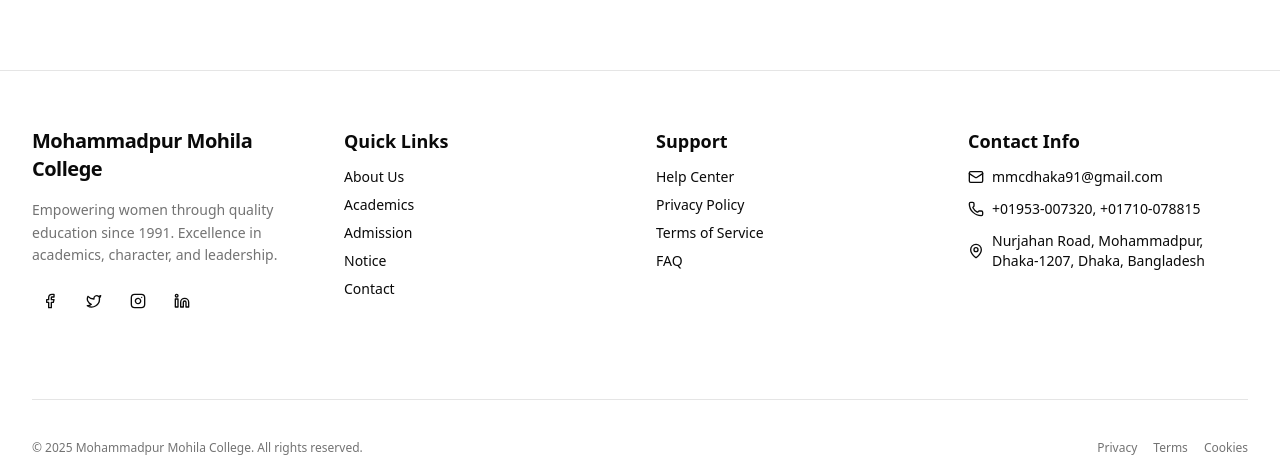
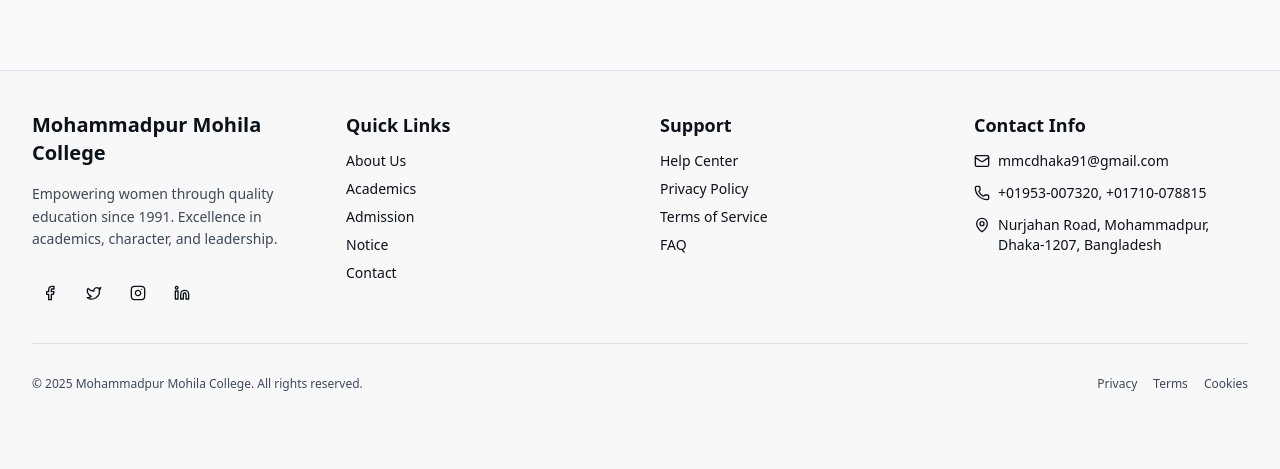
Before and after one commit to ImranParthib/edukia-client, a Next.js app: page / in a window 1280 px wide. Shown: the part 4443-4912 px from the top of the page. After the commit the page ends 4875 px from the top, so only its background shows below. Built offline with nearby package versions, Linux system fonts and the light colour scheme.

Commit message:
✨ feat: update styles across multiple components for improved visual consistency and accessibility

```diff
--- a/app/admission/fees/page.js
+++ b/app/admission/fees/page.js
@@ -12,7 +12,7 @@ const FeesPage = () => {
       hostelInfo: {
         hostelAdmissionFee: "৳৪,০০০/-",
         seatRent: "৳২,০০০/-",
-        foodAllowance: "৳২,৫০০/- মাসিক ফি (১২×২৫০০=৩০,০০০/-)",
+        foodAllowance: "৳৩,০০০/- মাসিক ফি (১২ × ৩,০০০ = ৳৩৬,০০০/-)",
         note: "(একাদশীন / ৩ কিস্তিতে পরিশোধযোগ্য)",
       },
       monthlyTuition: "৳৭০০/- প্রতি মাসে",
--- a/app/globals.css
+++ b/app/globals.css
@@ -45,72 +45,93 @@
 
 :root {
   --radius: 0.625rem;
-  --background: oklch(1 0 0);
-  --foreground: oklch(0.145 0 0);
-  --card: oklch(1 0 0);
-  --card-foreground: oklch(0.145 0 0);
-  --popover: oklch(1 0 0);
-  --popover-foreground: oklch(0.145 0 0);
-  --primary: oklch(0.205 0 0);
-  --primary-foreground: oklch(0.985 0 0);
-  --secondary: oklch(0.97 0 0);
-  --secondary-foreground: oklch(0.205 0 0);
-  --muted: oklch(0.97 0 0);
-  --muted-foreground: oklch(0.556 0 0);
-  --accent: oklch(0.97 0 0);
-  --accent-foreground: oklch(0.205 0 0);
-  --destructive: oklch(0.577 0.245 27.325);
-  --border: oklch(0.922 0 0);
-  --input: oklch(0.922 0 0);
-  --ring: oklch(0.708 0 0);
-  --chart-1: oklch(0.646 0.222 41.116);
-  --chart-2: oklch(0.6 0.118 184.704);
-  --chart-3: oklch(0.398 0.07 227.392);
-  --chart-4: oklch(0.828 0.189 84.429);
-  --chart-5: oklch(0.769 0.188 70.08);
+
+  --background: oklch(0.98 0 0); /* light background */
+  --foreground: oklch(0.18 0.02 255); /* near-black text */
+
+  --card: oklch(0.98 0 0);
+  --card-foreground: oklch(0.18 0.02 255);
+
+  --popover: oklch(0.98 0 0);
+  --popover-foreground: oklch(0.18 0.02 255);
+
+  --primary: oklch(0.45 0.13 264); /* Edukia Indigo */
+  --primary-foreground: oklch(0.99 0 0); /* white text */
+
+  --secondary: oklch(0.95 0.05 350); /* subtle blush */
+  --secondary-foreground: oklch(0.25 0.05 250); /* muted text */
+
+  --accent: oklch(0.72 0.18 210); /* Sky Blue */
+  --accent-foreground: oklch(0.99 0 0);
+
+  --muted: oklch(0.94 0.01 240);
+  --muted-foreground: oklch(0.4 0.03 250);
+
+  --destructive: oklch(0.62 0.22 27); /* red */
+  --border: oklch(0.9 0 0);
+  --input: oklch(0.93 0 0);
+  --ring: oklch(0.7 0.05 240);
+
+  --chart-1: oklch(0.55 0.18 300);
+  --chart-2: oklch(0.6 0.15 180);
+  --chart-3: oklch(0.6 0.12 90);
+  --chart-4: oklch(0.8 0.15 70);
+  --chart-5: oklch(0.7 0.18 40);
+
   --sidebar: oklch(0.985 0 0);
-  --sidebar-foreground: oklch(0.145 0 0);
-  --sidebar-primary: oklch(0.205 0 0);
-  --sidebar-primary-foreground: oklch(0.985 0 0);
-  --sidebar-accent: oklch(0.97 0 0);
-  --sidebar-accent-foreground: oklch(0.205 0 0);
-  --sidebar-border: oklch(0.922 0 0);
-  --sidebar-ring: oklch(0.708 0 0);
+  --sidebar-foreground: oklch(0.2 0.02 255);
+  --sidebar-primary: var(--primary);
+  --sidebar-primary-foreground: var(--primary-foreground);
+  --sidebar-accent: var(--accent);
+  --sidebar-accent-foreground: var(--accent-foreground);
+  --sidebar-border: oklch(0.9 0 0);
+  --sidebar-ring: oklch(0.7 0.05 240);
 }
 
+
 .dark {
-  --background: oklch(0.145 0 0);
-  --foreground: oklch(0.985 0 0);
-  --card: oklch(0.205 0 0);
-  --card-foreground: oklch(0.985 0 0);
-  --popover: oklch(0.205 0 0);
-  --popover-foreground: oklch(0.985 0 0);
-  --primary: oklch(0.922 0 0);
-  --primary-foreground: oklch(0.205 0 0);
-  --secondary: oklch(0.269 0 0);
-  --secondary-foreground: oklch(0.985 0 0);
-  --muted: oklch(0.269 0 0);
-  --muted-foreground: oklch(0.708 0 0);
-  --accent: oklch(0.269 0 0);
-  --accent-foreground: oklch(0.985 0 0);
-  --destructive: oklch(0.704 0.191 22.216);
+  --background: oklch(0.15 0.01 270); /* near-dark navy */
+  --foreground: oklch(0.98 0 0); /* white text */
+
+  --card: oklch(0.22 0.02 265);
+  --card-foreground: oklch(0.98 0 0);
+
+  --popover: oklch(0.25 0.02 265);
+  --popover-foreground: oklch(0.98 0 0);
+
+  --primary: oklch(0.75 0.16 264);
+  --primary-foreground: oklch(0.15 0.01 270);
+
+  --secondary: oklch(0.35 0.05 350);
+  --secondary-foreground: oklch(0.98 0 0);
+
+  --accent: oklch(0.72 0.18 210); /* Sky Blue */
+  --accent-foreground: oklch(0.12 0 0); /* deep navy */
+
+  --muted: oklch(0.27 0.01 260);
+  --muted-foreground: oklch(0.7 0.05 260);
+
+  --destructive: oklch(0.65 0.18 27);
   --border: oklch(1 0 0 / 10%);
   --input: oklch(1 0 0 / 15%);
-  --ring: oklch(0.556 0 0);
-  --chart-1: oklch(0.488 0.243 264.376);
-  --chart-2: oklch(0.696 0.17 162.48);
-  --chart-3: oklch(0.769 0.188 70.08);
-  --chart-4: oklch(0.627 0.265 303.9);
-  --chart-5: oklch(0.645 0.246 16.439);
-  --sidebar: oklch(0.205 0 0);
-  --sidebar-foreground: oklch(0.985 0 0);
-  --sidebar-primary: oklch(0.488 0.243 264.376);
-  --sidebar-primary-foreground: oklch(0.985 0 0);
-  --sidebar-accent: oklch(0.269 0 0);
-  --sidebar-accent-foreground: oklch(0.985 0 0);
+  --ring: oklch(0.7 0.05 260);
+
+  --chart-1: oklch(0.52 0.18 300);
+  --chart-2: oklch(0.58 0.15 180);
+  --chart-3: oklch(0.6 0.12 90);
+  --chart-4: oklch(0.76 0.15 70);
+  --chart-5: oklch(0.68 0.18 40);
+
+  --sidebar: oklch(0.2 0.01 270);
+  --sidebar-foreground: oklch(0.98 0 0);
+  --sidebar-primary: var(--primary);
+  --sidebar-primary-foreground: var(--primary-foreground);
+  --sidebar-accent: var(--accent);
+  --sidebar-accent-foreground: var(--accent-foreground);
   --sidebar-border: oklch(1 0 0 / 10%);
-  --sidebar-ring: oklch(0.556 0 0);
+  --sidebar-ring: oklch(0.7 0.05 240);
 }
+
 
 @layer base {
   * {
--- a/components/AcademicFeaturesSection.jsx
+++ b/components/AcademicFeaturesSection.jsx
@@ -43,7 +43,7 @@ export function AcademicFeaturesSection() {
   ];
 
   return (
-    <section className="w-full py-8 sm:py-12 md:py-16 lg:py-24 xl:py-32">
+    <section className="w-full py-8 sm:py-12 md:py-16 lg:py-24 xl:py-32 bg-gray-50 dark:bg-gray-900">
       <div className="container mx-auto max-w-7xl px-3 sm:px-4 md:px-6 lg:px-8">
         <div className="flex flex-col items-center justify-center space-y-4 text-center">
           <div className="space-y-2">
--- a/components/Footer/Footer.js
+++ b/components/Footer/Footer.js
@@ -1,7 +1,6 @@
 import React from "react";
 import { Button } from "@/components/ui/button";
 import { Separator } from "@/components/ui/separator";
-import { ModeToggle } from "@/components/mode-toggle";
 import {
   Facebook,
   Twitter,
@@ -14,52 +13,28 @@ import {
 
 const Footer = () => {
   return (
-    <footer className="bg-background text-foreground border-t border-border transition-colors duration-300">
-      <div className="max-w-7xl mx-auto px-3 sm:px-4 md:px-6 lg:px-8">
-        {/* Main Footer Content */}
-        <div className="py-10 sm:py-14 grid grid-cols-1 sm:grid-cols-2 lg:grid-cols-4 gap-8">
+    <footer className="border-t border-border bg-background text-foreground">
+      <div className="max-w-7xl mx-auto px-4 md:px-8 py-10">
+        <div className="grid gap-10 sm:grid-cols-2 lg:grid-cols-4">
           {/* College Info */}
-          <div className="space-y-4 sm:col-span-2 lg:col-span-1">
-            <h3 className="text-xl font-bold tracking-tight">
-              Mohammadpur Mohila College
-            </h3>
-            <p className="text-muted-foreground text-sm leading-relaxed">
+          <div className="space-y-4">
+            <h3 className="text-xl font-semibold">Mohammadpur Mohila College</h3>
+            <p className="text-sm text-muted-foreground leading-relaxed">
               Empowering women through quality education since 1991. Excellence
               in academics, character, and leadership.
             </p>
-            <div className="flex gap-2 mt-2">
+            <div className="flex gap-2 pt-2">
+              {[Facebook, Twitter, Instagram, Linkedin].map((Icon, idx) => (
                 <Button
+                  key={idx}
                   variant="ghost"
                   size="icon"
-                aria-label="Facebook"
-                className="hover:bg-accent"
+                  className="hover:bg-accent transition-colors"
+                  aria-label={Icon.name}
                 >
-                <Facebook className="h-5 w-5" />
+                  <Icon className="h-5 w-5" />
                 </Button>
-              <Button
-                variant="ghost"
-                size="icon"
-                aria-label="Twitter"
-                className="hover:bg-accent"
-              >
-                <Twitter className="h-5 w-5" />
-              </Button>
-              <Button
-                variant="ghost"
-                size="icon"
-                aria-label="Instagram"
-                className="hover:bg-accent"
-              >
-                <Instagram className="h-5 w-5" />
-              </Button>
-              <Button
-                variant="ghost"
-                size="icon"
-                aria-label="Linkedin"
-                className="hover:bg-accent"
-              >
-                <Linkedin className="h-5 w-5" />
-              </Button>
+              ))}
             </div>
           </div>
 
@@ -67,46 +42,22 @@ const Footer = () => {
           <div>
             <h3 className="text-lg font-semibold mb-3">Quick Links</h3>
             <ul className="space-y-2 text-sm">
-              <li>
+              {[
+                { label: "About Us", href: "/about" },
+                { label: "Academics", href: "/academics" },
+                { label: "Admission", href: "/admission" },
+                { label: "Notice", href: "/notice" },
+                { label: "Contact", href: "/contact" },
+              ].map((link) => (
+                <li key={link.href}>
                   <a
-                  href="/about"
-                  className="hover:text-primary transition-colors"
+                    href={link.href}
+                    className="hover:text-primary transition-all hover:underline underline-offset-4"
                   >
-                  About Us
+                    {link.label}
                   </a>
                 </li>
-              <li>
-                <a
-                  href="/academics"
-                  className="hover:text-primary transition-colors"
-                >
-                  Academics
-                </a>
-              </li>
-              <li>
-                <a
-                  href="/admission"
-                  className="hover:text-primary transition-colors"
-                >
-                  Admission
-                </a>
-              </li>
-              <li>
-                <a
-                  href="/notice"
-                  className="hover:text-primary transition-colors"
-                >
-                  Notice
-                </a>
-              </li>
-              <li>
-                <a
-                  href="/contact"
-                  className="hover:text-primary transition-colors"
-                >
-                  Contact
-                </a>
-              </li>
+              ))}
             </ul>
           </div>
 
@@ -114,69 +65,53 @@ const Footer = () => {
           <div>
             <h3 className="text-lg font-semibold mb-3">Support</h3>
             <ul className="space-y-2 text-sm">
-              <li>
-                <a href="#" className="hover:text-primary transition-colors">
-                  Help Center
+              {["Help Center", "Privacy Policy", "Terms of Service", "FAQ"].map((item, index) => (
+                <li key={index}>
+                  <a href="#" className="hover:text-primary hover:underline underline-offset-4">
+                    {item}
                   </a>
                 </li>
-              <li>
-                <a href="#" className="hover:text-primary transition-colors">
-                  Privacy Policy
-                </a>
-              </li>
-              <li>
-                <a href="#" className="hover:text-primary transition-colors">
-                  Terms of Service
-                </a>
-              </li>
-              <li>
-                <a href="#" className="hover:text-primary transition-colors">
-                  FAQ
-                </a>
-              </li>
+              ))}
             </ul>
           </div>
 
           {/* Contact Info */}
-          <div className="space-y-4 sm:col-span-2 lg:col-span-1">
+          <div className="space-y-4">
             <h3 className="text-lg font-semibold mb-3">Contact Info</h3>
-            <div className="space-y-3 text-sm">
-              <div className="flex items-center gap-2">
-                <Mail className="h-4 w-4 flex-shrink-0" />
-                <span className="break-all">
-                  mmcdhaka91@gmail.com
+            <ul className="space-y-3 text-sm">
+              <li className="flex items-start gap-2">
+                <Mail className="h-4 w-4 mt-0.5" />
+                <span className="break-words">mmcdhaka91@gmail.com</span>
+              </li>
+              <li className="flex items-start gap-2">
+                <Phone className="h-4 w-4 mt-0.5" />
+                <span>+01953-007320, +01710-078815</span>
+              </li>
+              <li className="flex items-start gap-2">
+                <MapPin className="h-4 w-4 mt-0.5" />
+                <span>
+                  Nurjahan Road, Mohammadpur,<br />Dhaka-1207, Bangladesh
                 </span>
-              </div>
-              <div className="flex items-center gap-2">
-                <Phone className="h-4 w-4 flex-shrink-0" />
-                <span>+01953-007320, +01710-078815</span>
-              </div>
-              <div className="flex items-center gap-2">
-                <MapPin className="h-4 w-4 flex-shrink-0" />
-                <span>Nurjahan Road, Mohammadpur, Dhaka-1207, Dhaka, Bangladesh</span>
-              </div>
-            </div>
+              </li>
+            </ul>
           </div>
         </div>
 
-        <Separator className="my-6 bg-border" />
+        <Separator className="my-8" />
 
         {/* Bottom Footer */}
-        <div className="py-4 flex flex-col sm:flex-row justify-between items-center text-xs text-muted-foreground gap-4">
-          <p className="text-center sm:text-left">
-            &copy; {new Date().getFullYear()} Mohammadpur Mohila College. All
-            rights reserved.
-          </p>
+        <div className="flex flex-col sm:flex-row justify-between items-center text-xs text-muted-foreground gap-4">
+          <p>&copy; {new Date().getFullYear()} Mohammadpur Mohila College. All rights reserved.</p>
           <div className="flex items-center gap-4">
-            <a href="#" className="hover:text-primary transition-colors">
-              Privacy
+            {["Privacy", "Terms", "Cookies"].map((item, idx) => (
+              <a
+                key={idx}
+                href="#"
+                className="hover:text-primary hover:underline underline-offset-4"
+              >
+                {item}
               </a>
-            <a href="#" className="hover:text-primary transition-colors">
-              Terms
-            </a>
-            <a href="#" className="hover:text-primary transition-colors">
-              Cookies
-            </a>
+            ))}
           </div>
         </div>
       </div>
--- a/components/GallerySection.jsx
+++ b/components/GallerySection.jsx
@@ -43,7 +43,7 @@ export function GallerySection() {
   ];
 
   return (
-    <section className="w-full py-12 md:py-24 lg:py-32">
+    <section className="w-full py-12 md:py-24 lg:py-32 bg-gray-50 dark:bg-gray-900">
       <div className="container mx-auto max-w-7xl px-3 sm:px-4 md:px-6 lg:px-8">
         <div className="flex flex-col items-center justify-center space-y-4 text-center">
           <div className="space-y-2">
@@ -75,8 +75,7 @@ export function GallerySection() {
             </div>
           ))}
         </div>
-{}
-        :
+        {}:
         <div className="text-center mt-8">
           <Link href="/gallery">
             <Button variant="outline">
--- a/components/Header/Header.js
+++ b/components/Header/Header.js
@@ -67,7 +67,7 @@ const MobileNav = () => (
 
 const Header = () => {
   return (
-    <header className="sticky top-0 z-50 w-full border-b bg-background/95 backdrop-blur supports-[backdrop-filter]:bg-background/60 shadow-sm">
+    <header className="sticky top-0 z-50 w-full border-b   backdrop-blur supports-[backdrop-filter]:bg-background/60 shadow-sm bg-gray-50 dark:bg-gray-900">
       <div className="container mx-auto px-3 sm:px-4 lg:px-6 py-2 md:py-2.5 flex justify-between items-center min-h-[56px] sm:min-h-[60px] md:min-h-[64px]">
         <div className="flex items-center gap-1 sm:gap-2 flex-1 min-w-0">
           <Logo />
--- a/components/HeroSection.jsx
+++ b/components/HeroSection.jsx
@@ -8,7 +8,7 @@ import Link from "next/link";
 
 export function HeroSection() {
   return (
-    <section className="w-full py-8 sm:py-12 md:py-16 lg:py-24 xl:py-32 2xl:py-48">
+    <section className="w-full py-8 sm:py-12 md:py-16 lg:py-24 xl:py-32 2xl:py-48 bg-gray-50 dark:bg-gray-900">
       <div className="container mx-auto max-w-7xl px-3 sm:px-4 md:px-6 lg:px-8">
         <div className="grid gap-6 lg:grid-cols-2 lg:gap-8 xl:gap-12 items-center">
           <div className="flex flex-col justify-center space-y-3 sm:space-y-4 lg:space-y-6 order-2 lg:order-1">
```
Lines whose indentation alone changed are shown as unchanged.
